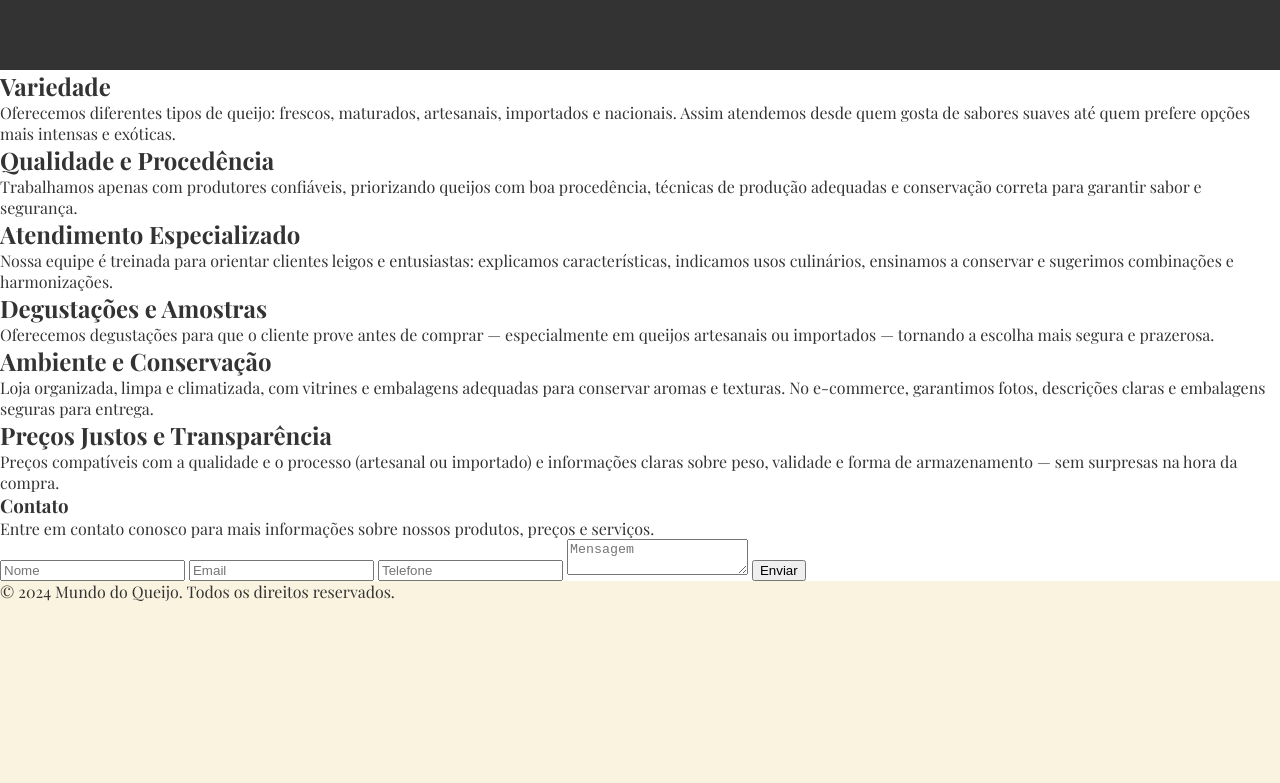
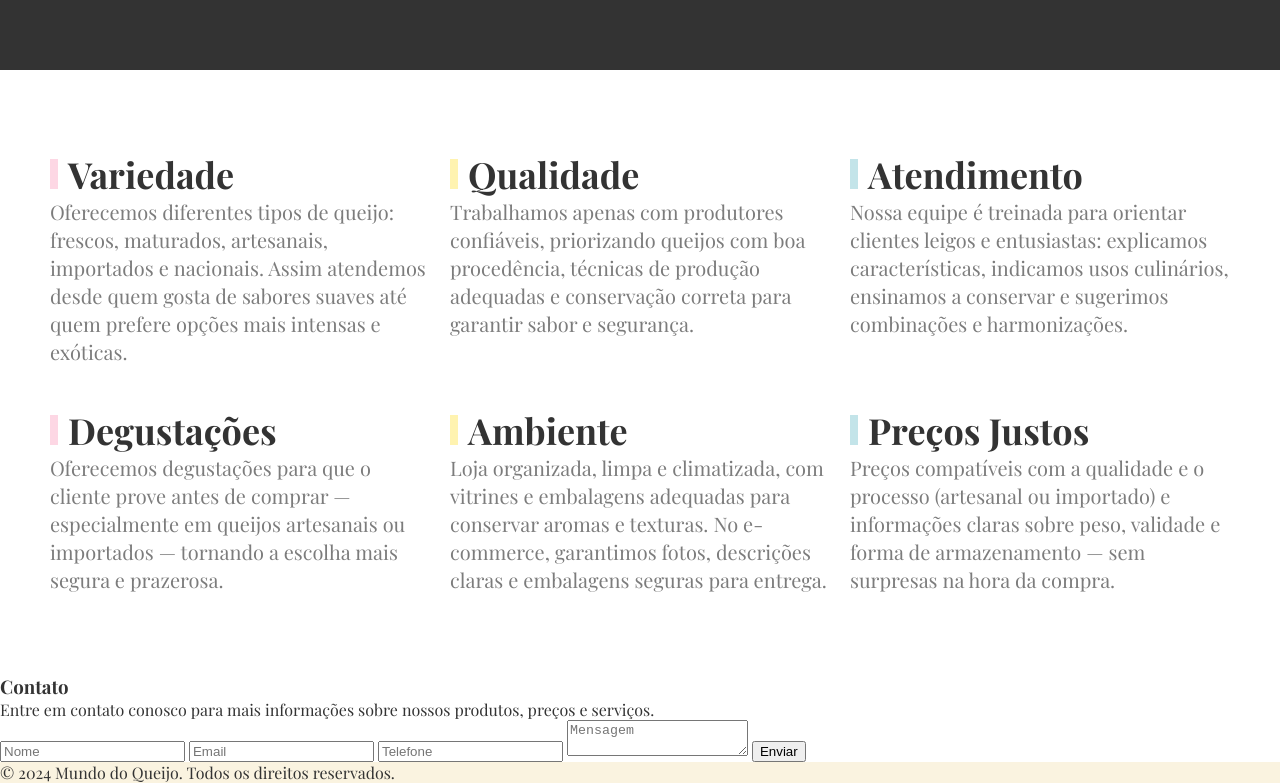
Before and after one commit to pedromxz/Mundo-do-Queijo---FlexBox, a plain HTML site: page index.html in a window 1280 px wide. Shown: the part 2406-3189 px from the top of the page. Before the commit the page ends 3008 px from the top, so only its background shows below. Drawn offline with nearby package versions, Linux system fonts and the light colour scheme; a web font is replaced by a local one.

Commit message:
Qualidades Style

```diff
--- a/css/style.css
+++ b/css/style.css
@@ -253,3 +253,46 @@ img {
         padding-right: 10px;
     }
 }
+
+.qualidade {
+    max-width: 1200px;
+    margin: 60px auto;
+    display: flex;
+    flex-wrap: wrap;
+}
+
+.qualidade-item {
+    flex: 1 1 300px;
+    margin: 20px 10px;
+}
+
+.qualidade-item h2 {
+    font-size: 2.25em;
+    color: #333333;
+}
+
+.qualidade-item h2::before {
+    content: '';
+    display: inline-block;
+    width: 8px;
+    height: 30px;
+    margin-right: 10px;
+}
+
+.qualidade-item:nth-of-type(3n+1) h2::before {
+    background: #FDD7E4;
+}
+
+.qualidade-item:nth-of-type(3n+2) h2::before {
+    background: #FFF3B0;
+}
+
+.qualidade-item:nth-of-type(3n+3) h2::before {
+    background: #C3E4E9;
+}
+
+.qualidade-item p {
+    font-size: 1.25em;
+    line-height: 1.4;
+    color: #7c7c7c;
+}
--- a/index.html
+++ b/index.html
@@ -142,27 +142,27 @@
       </div>
 
       <div class="qualidade-item">
-        <h2>Qualidade e Procedência</h2>
+        <h2>Qualidade</h2>
         <p>Trabalhamos apenas com produtores confiáveis, priorizando queijos com boa procedência, técnicas de produção adequadas e conservação correta para garantir sabor e segurança.</p>
       </div>
 
       <div class="qualidade-item">
-        <h2>Atendimento Especializado</h2>
+        <h2>Atendimento</h2>
         <p>Nossa equipe é treinada para orientar clientes leigos e entusiastas: explicamos características, indicamos usos culinários, ensinamos a conservar e sugerimos combinações e harmonizações.</p>
       </div>
 
       <div class="qualidade-item">
-        <h2>Degustações e Amostras</h2>
+        <h2>Degustações</h2>
         <p>Oferecemos degustações para que o cliente prove antes de comprar — especialmente em queijos artesanais ou importados — tornando a escolha mais segura e prazerosa.</p>
       </div>
 
       <div class="qualidade-item">
-        <h2>Ambiente e Conservação</h2>
+        <h2>Ambiente</h2>
         <p>Loja organizada, limpa e climatizada, com vitrines e embalagens adequadas para conservar aromas e texturas. No e-commerce, garantimos fotos, descrições claras e embalagens seguras para entrega.</p>
       </div>
 
       <div class="qualidade-item">
-        <h2>Preços Justos e Transparência</h2>
+        <h2>Preços Justos</h2>
         <p>Preços compatíveis com a qualidade e o processo (artesanal ou importado) e informações claras sobre peso, validade e forma de armazenamento — sem surpresas na hora da compra.</p>
       </div>
     </section>
```
